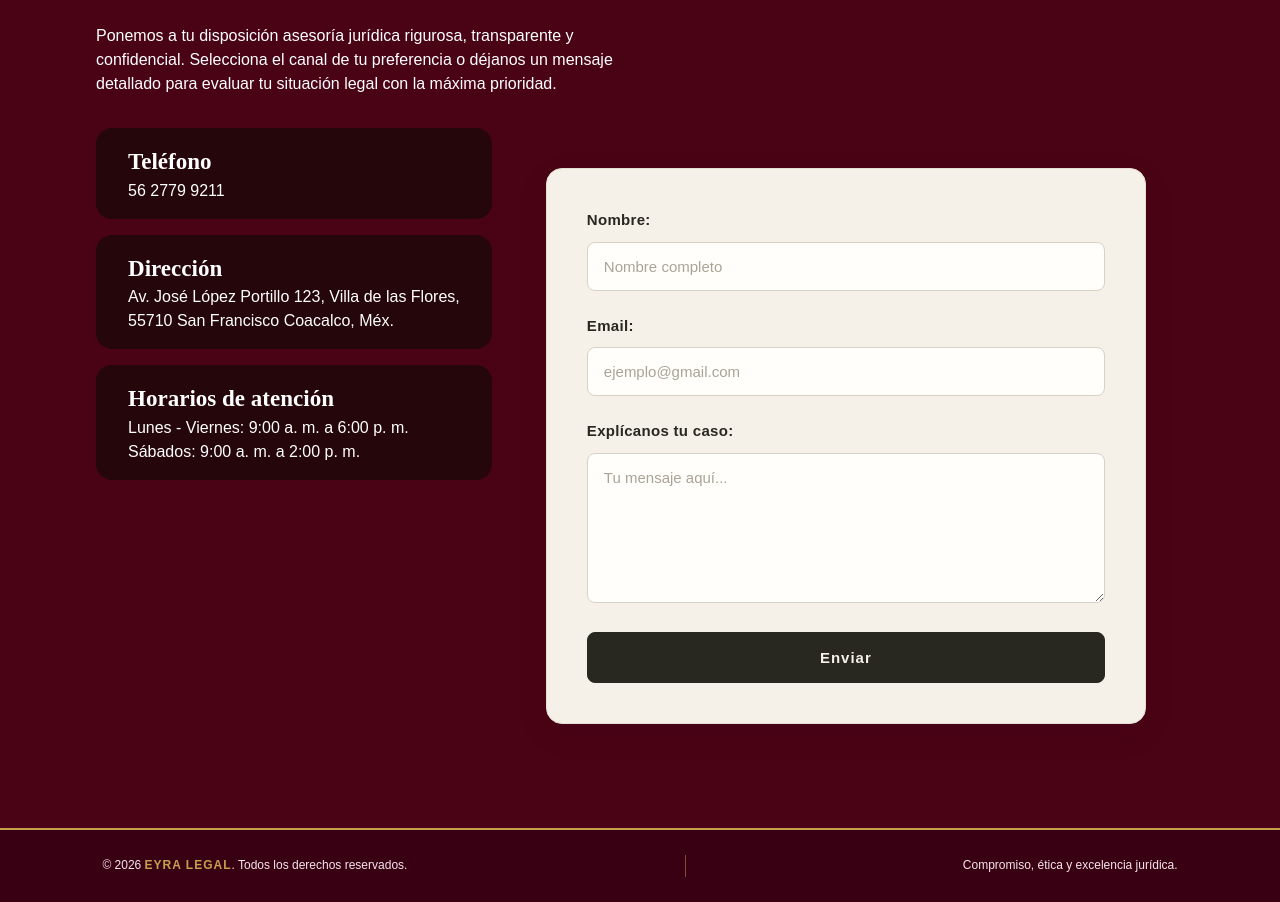
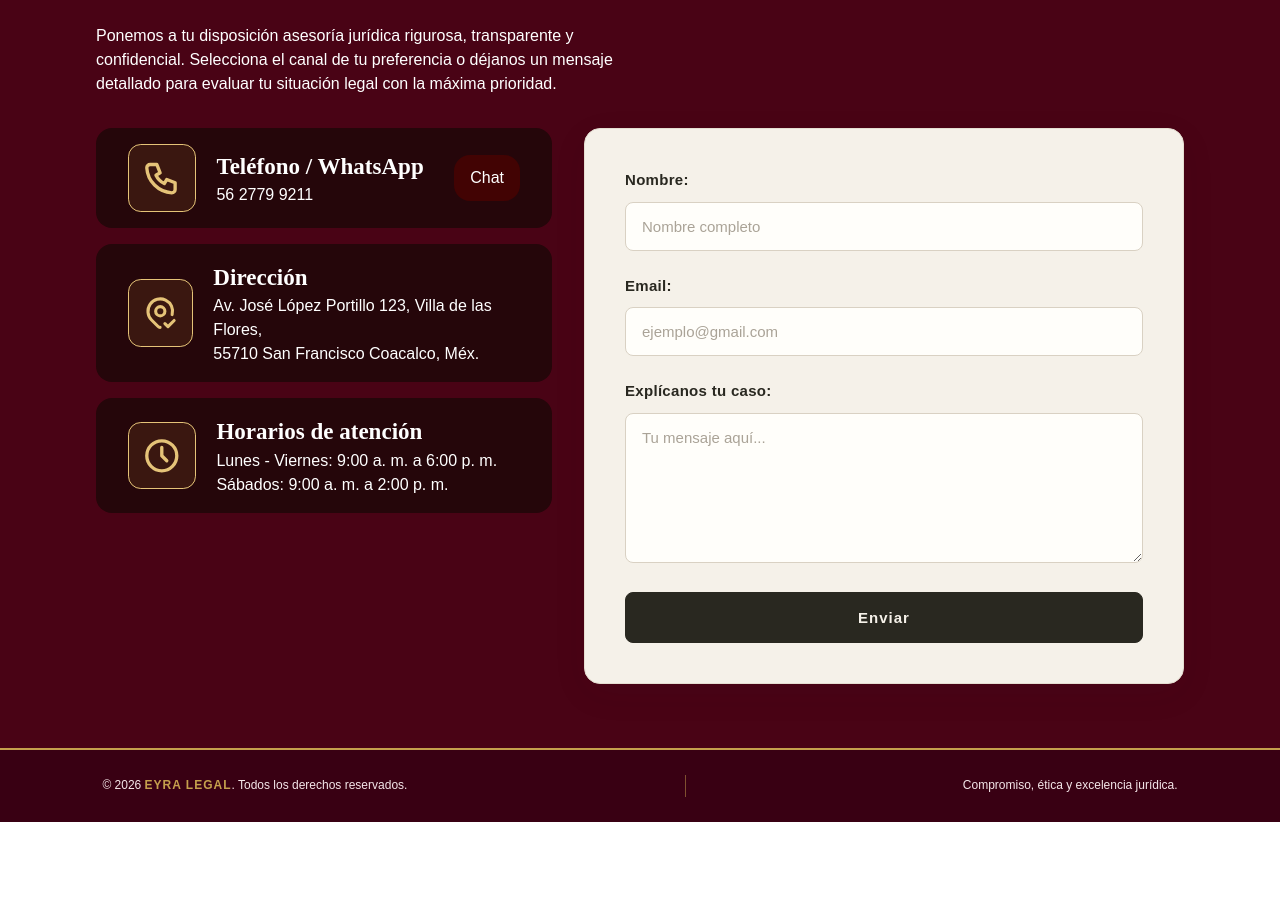
Before and after one commit to Towii-1/Despacho, a plain HTML site: page index.html in a window 1280 px wide. Shown: the part 2720-3622 px from the top of the page. After the commit the page ends 3542 px from the top, so only its background shows below. Drawn offline with Linux system fonts and the light colour scheme.

Commit message:
Se implementó la sección de contactos y se adaptó a diferentes pantallas.

```diff
--- a/assets/styles/responsive.css
+++ b/assets/styles/responsive.css
@@ -63,7 +63,19 @@
         padding: 4rem 2rem;
     }
 
+    /* LEGAL CONTACT */
 
+    .legal-contact__description {
+        width: auto;
+    }
+
+    .legal-contact__list {
+        flex-direction: column;
+    }
+
+    .legal-contact__item {
+        flex-direction: column;
+    }
 
 }
 
--- a/assets/styles/styles.css
+++ b/assets/styles/styles.css
@@ -561,7 +561,8 @@ body {
 
 .legal-contact__list {
     display: flex;
-    gap: 1rem;
+    justify-content: space-around;
+    gap: 2rem;
 }
 
 .legal-contact__items {
@@ -571,11 +572,38 @@ body {
 }
 
 .legal-contact__item {
+    display: flex;
+    gap: 1.3rem;
+    align-items: center;
     background-color: #25060a;
     padding: 1rem 2rem;
     border-radius: 1rem;
 }
 
+.legal-contact__whatsaap {
+    background-color: rgb(66, 3, 3);
+    padding: 0.7rem 1rem;
+    border-radius: 1rem;
+    margin-left: auto;
+    transition: all .3s ease-in-out;
+
+    &:hover {
+        background-color: rgb(122, 12, 12)
+    }
+}
+
+.legal-contact__item-icon {
+    box-sizing: content-box;
+    width: 40px;
+    height: 40px;
+    background-color: #3a1710;
+    padding: 0.8rem;
+    border-radius: 0.8rem;
+    color: #e5c378;
+    stroke-width: 2;
+    border: 1px solid #e5c378;
+}
+
 .legal-contact__subtitle {
     font-size: var(--text-size-subtitle);
     font-family: var(--font-title);
@@ -589,7 +617,6 @@ body {
 .legal-contact__form {
   width: 100%;
   max-width: 600px;
-  margin: 40px auto;
   padding: 40px;
   background-color: #f5f1e9;
   border: 1px solid #e5ded1;
@@ -598,7 +625,6 @@ body {
   flex-direction: column;
   gap: 24px;
   box-shadow: 0 10px 35px rgba(40, 35, 25, 0.07);
-  box-sizing: border-box;
 }
 
 .legal-contact__label {
--- a/index.html
+++ b/index.html
@@ -182,32 +182,56 @@
         <div class="legal-contact__list">
           <div class="legal-contact__items">
             <div class="legal-contact__item">
-              <h3 class="legal-contact__subtitle">Teléfono</h3>
+              <svg class="legal-contact__item-icon" xmlns="http://www.w3.org/2000/svg" width="24" height="24" viewBox="0 0 24 24" fill="none" stroke="currentColor" stroke-width="1" stroke-linecap="round" stroke-linejoin="round" class="icon icon-tabler icons-tabler-outline icon-tabler-phone">
+                <path stroke="none" d="M0 0h24v24H0z" fill="none" />
+                <path d="M5 4h4l2 5l-2.5 1.5a11 11 0 0 0 5 5l1.5 -2.5l5 2v4a2 2 0 0 1 -2 2a16 16 0 0 1 -15 -15a2 2 0 0 1 2 -2" />
+              </svg>
+              <div class="legal-contact__container-text">
+                <h3 class="legal-contact__subtitle">Teléfono / WhatsApp</h3>
                 <p class="legal-contact__text">56 2779 9211</p>
               </div>
+              <a class="legal-contact__whatsaap" href="https://wa.me/525512345678" target="_blank">
+                Chat
+              </a>
+            </div>
             <div class="legal-contact__item">
+              <svg class="legal-contact__item-icon" xmlns="http://www.w3.org/2000/svg" width="24" height="24" viewBox="0 0 24 24" fill="none" stroke="currentColor" stroke-width="1" stroke-linecap="round" stroke-linejoin="round" class="icon icon-tabler icons-tabler-outline icon-tabler-map-pin-check">
+                <path stroke="none" d="M0 0h24v24H0z" fill="none" />
+                <path d="M9 11a3 3 0 1 0 6 0a3 3 0 0 0 -6 0" />
+                <path d="M11.87 21.48a1.992 1.992 0 0 1 -1.283 -.58l-4.244 -4.243a8 8 0 1 1 13.355 -3.474" />
+                <path d="M15 19l2 2l4 -4" />
+              </svg>
+              <div class="legal-contact__container-text">
                 <h3 class="legal-contact__subtitle">Dirección</h3>
                 <p class="legal-contact__text">Av. José López Portillo 123, Villa de las Flores, <br>
                   55710 San Francisco Coacalco, Méx.</p>
               </div>
+            </div>
             <div class="legal-contact__item">
+              <svg class="legal-contact__item-icon" xmlns="http://www.w3.org/2000/svg" width="24" height="24" viewBox="0 0 24 24" fill="none" stroke="currentColor" stroke-width="1" stroke-linecap="round" stroke-linejoin="round" class="icon icon-tabler icons-tabler-outline icon-tabler-clock">
+                <path stroke="none" d="M0 0h24v24H0z" fill="none" />
+                <path d="M3 12a9 9 0 1 0 18 0a9 9 0 0 0 -18 0" />
+                <path d="M12 7v5l3 3" />
+              </svg>
+              <div class="legal-contact__container-text">
                 <h3 class="legal-contact__subtitle">Horarios de atención</h3>
                 <p class="legal-contact__text">Lunes - Viernes: 9:00 a. m. a 6:00 p. m.</p>
                 <p class="legal-contact__text">Sábados: 9:00 a. m. a 2:00 p. m.</p>
               </div>
             </div>
+          </div>
 
           <form class="legal-contact__form" action="https://formspree.io/f/mvkabqpb" method="POST">
             <label class="legal-contact__label">Nombre:
-              <input  class="legal-contact__input" type="text" name="name" placeholder="Nombre completo">
+              <input  class="legal-contact__input" type="text" name="name" placeholder="Nombre completo" required>
             </label>
             <label class="legal-contact__label">
               Email:
-              <input class="legal-contact__input" type="email" name="email" placeholder="ejemplo@gmail.com">
+              <input class="legal-contact__input" type="email" name="email" placeholder="ejemplo@gmail.com" required>
             </label>
             <label class="legal-contact__label">
               Explícanos tu caso:
-              <textarea class="legal-contact__input" name="message" placeholder="Tu mensaje aquí..."></textarea>
+              <textarea class="legal-contact__input" name="message" placeholder="Tu mensaje aquí..." required></textarea>
             </label>
             <button type="submit">Enviar</button>
           </form>
```
Lines whose indentation alone changed are shown as unchanged.
